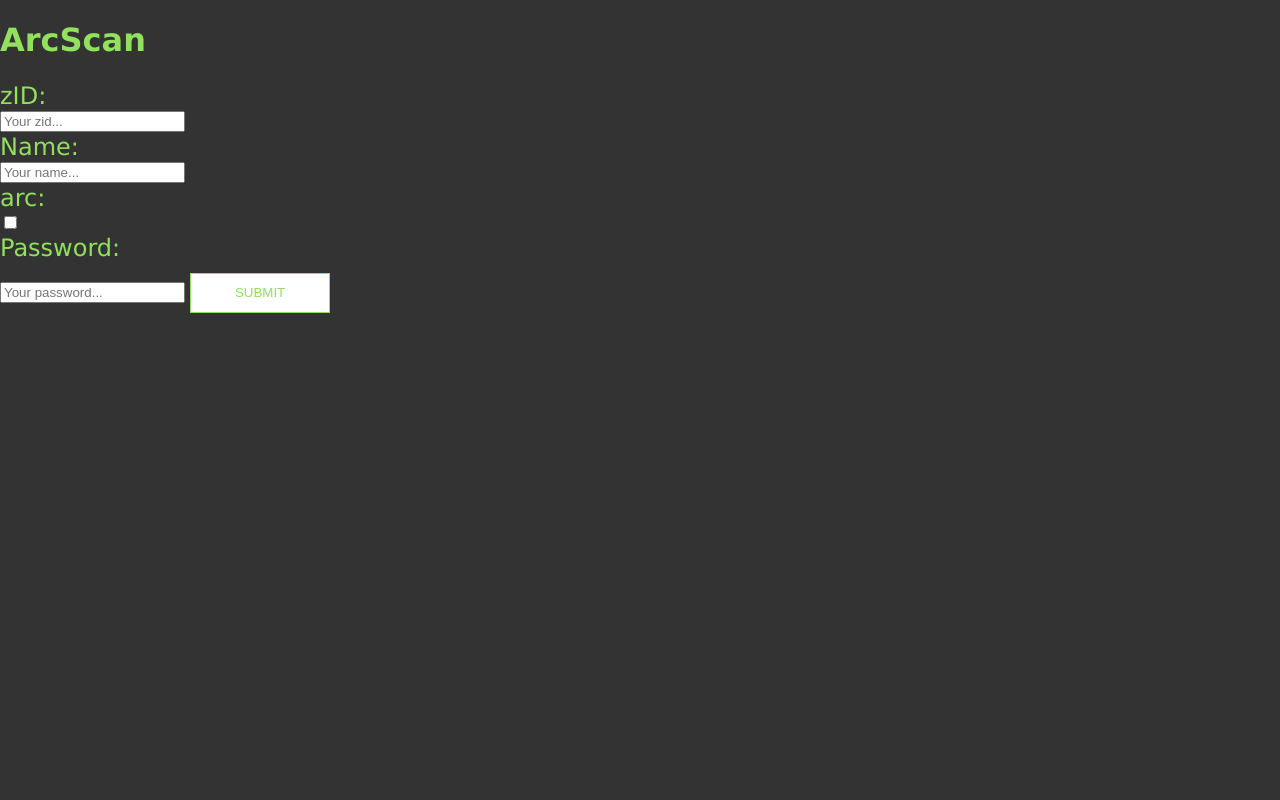
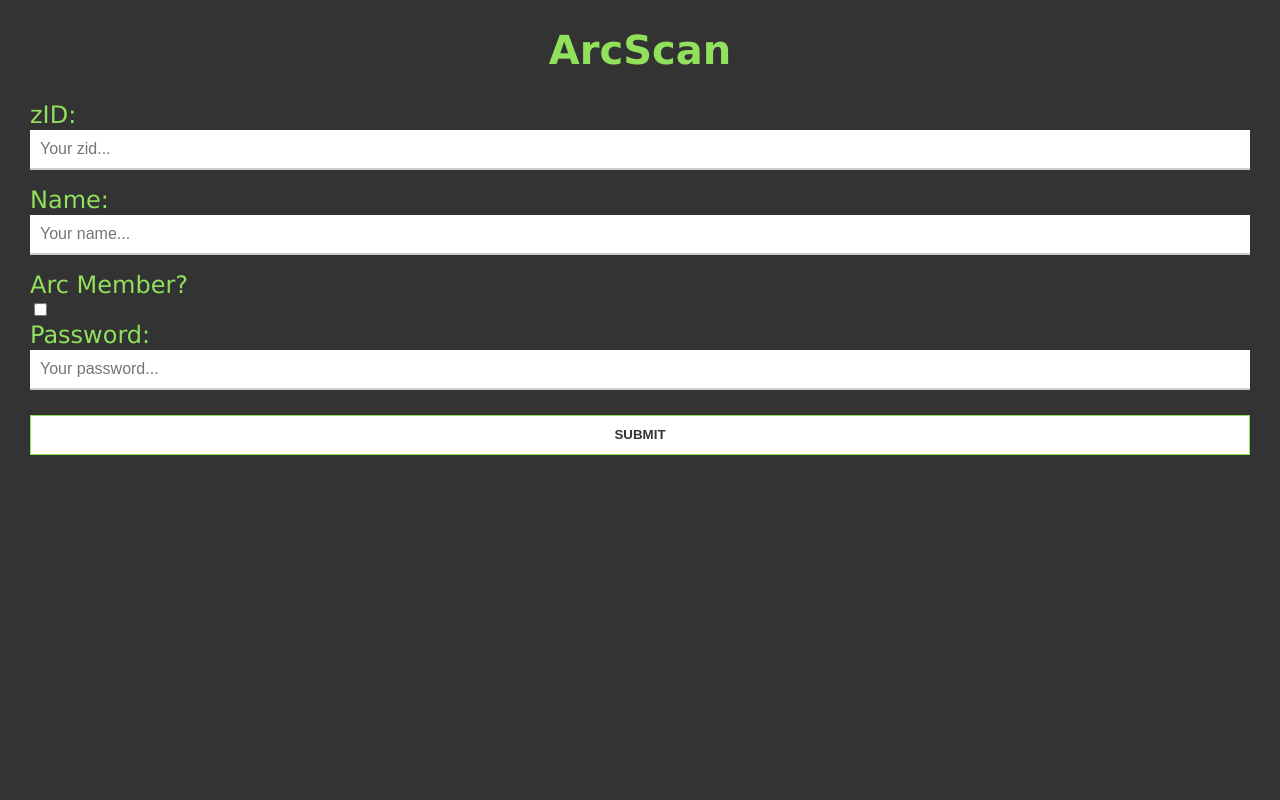
Before and after one commit to 00BBS/ArcScan-Public, a Flask app: template templates/index.html in a window 1280 px wide. Run offline with Flask 2, Linux system fonts and the light colour scheme; the template is opened without the code that fills it, so the values that code supplies are empty; some libraries are stand-ins or nearby versions.

Commit message:
Merge index and css

```diff
--- a/templates/index.html
+++ b/templates/index.html
@@ -4,115 +4,25 @@
     <meta charset="utf-8">
     <title>ArcScan</title>
     <link rel="shortcut icon" type="image/gif" href="images/cutefavicon.gif">
+    <link rel="stylesheet" href="style/index.css">
+    <link rel="stylesheet" href="https://use.fontawesome.com/releases/v5.1.0/css/all.css" integrity="sha384-lKuwvrZot6UHsBSfcMvOkWwlCMgc0TaWr+30HWe3a4ltaBwTZhyTEggF5tJv8tbt" crossorigin="anonymous">
 
-    <link rel="stylesheet" href="https://use.fontawesome.com/releases/v5.1.0/css/all.css" integrity="sha384-lKuwvrZot6UHsBSfcMvOkWwlCMgc0TaWr+30HWe3a4ltaBwTZhyTEggF5tJv8tbt" crossorigin="anonymous">
-  <style>
-  body, html{
-    background:#333333;
-    height: 100%;
-    margin: 0;
-    box-sizing: border-box;
-    font-family:"Lucida Grande", "Lucida Sans Unicode", "Lucida Sans", "DejaVu Sans", Verdana, sans-serif;
-  }
-  label{
-    color:#91E15C;
-    font-size:24px;
-    line-height: 30px;
-  }
-
-  #wrap {
-    width: 100%;
-    margin-left:30px;
-    margin-right:30px;
-    position: absolute;
-    top: 0px;
-    left: 0px;
-
-  }
-
-  input[type=text], select{
-
-    padding: 10px 10px;
-    display: inline-block;
-    font-size:16px;
-    border:none;
-    line-height:18px;
-    border-bottom: 2px solid #ccc;
-    box-sizing: border-box;
-    transition: all 0.5s ease-in-out;
-    -moz-transition: all 0.5s ease-in-out;
-    -webkit-transition: all 0.5s ease-in-out;
-    margin-bottom: 15px;
-  }
-
-  input[type=text]:focus{
-    display: inline-block;
-    line-height:18px;
-    font-size:16px;
-    border:none;
-    border-bottom: 2px solid #3B84D1;
-    box-sizing: border-box;
-    outline:none;
-    transition: all 0.5s ease-in-out;
-    -moz-transition: all 0.5s ease-in-out;
-    -webkit-transition: all 0.5s ease-in-out;
-  }
-
-
-  .notes{
-    height:80px;
-    resize:none;
-  }
-
-  input[type="submit"]{
-    background-color:white;
-    width: 140px;
-    border: 1px solid #91E15C ;
-    margin-top: 10px;
-    color:#91E15C;
-    height: 40px;
-    box-shadow:none;
-    border-radius: 0px;
-    vertical-align: center;
-    text-transform:uppercase;
-
-  }
-  h1 {
-    color: #91E15C;
-
-  }
-  #wrap {
-    width: 100%;
-  }
-  #background {
-    position: fixed;
-    width: 100%;
-    /*background-image:url(images/Movie-Night.jpg);*/
-    height:calc(100%);
-    background-position: center;
-    background-repeat: no-repeat;
-    background-size: cover;
-    outline-offset: -50px;
-    z-index: 1;
-  }
-
-  </style>
   </head>
 
   <body>
-  <div id="background">
+  <div id="wrap">
     <h1>ArcScan</h1>
 
     <div id="form" >
     <form METHOD = "POST">
 
         <label> zID: </label><br/>
-        <input name="zid" placeholder="Your zid...">
+        <input name="zid" type="text" placeholder="Your zid...">
         <br/>
         <label> Name: </label><br/>
-        <input name="name" placeholder="Your name...">
+        <input name="name" type="text" placeholder="Your name...">
         <br/>
-        <label> arc: </label><br/>
+        <label> Arc Member? </label><br/>
         <input type="checkbox" name="arc" placeholder="Your password...">
         <br/>
         <label> Password: </label><br/>
--- /dev/null
+++ b/templates/style/index.css
@@ -0,0 +1,83 @@
+* {
+  box-sizing: border-box;/* Includes padding and border in the element's total width and height*/
+}
+  body, html{
+    background:#333333;
+    box-sizing: border-box;
+    font-family:"Lucida Grande", "Lucida Sans Unicode", "Lucida Sans", "DejaVu Sans", Verdana, sans-serif;
+  }
+
+  #wrap {
+    position: absolute;
+    width:calc(100% - 60px);
+    top: 0px;
+    left: 30px;
+    z-index: 100;
+
+  }
+
+  label{
+  	color:#91E15C;
+  	font-size:24px;
+    line-height: 30px;
+  }
+
+  input[type=text], select, input[type=password]{
+    width: 100%;
+    padding: 10px 10px;
+    display: inline-block;
+  	font-size:16px;
+  	border:none;
+  	line-height:18px;
+    border-bottom: 2px solid #ccc;
+    box-sizing: border-box;
+    transition: all 0.5s ease-in-out;
+    -moz-transition: all 0.5s ease-in-out;
+    -webkit-transition: all 0.5s ease-in-out;
+    margin-bottom: 15px;
+  }
+
+  input[type=text]:focus, input[type=password]:focus{
+    display: inline-block;
+  	line-height:18px;
+  	font-size:16px;
+  	border:none;
+    border-bottom: 2px solid #3B84D1;
+    box-sizing: border-box;
+  	outline:none;
+    transition: all 0.5s ease-in-out;
+  	-moz-transition: all 0.5s ease-in-out;
+  	-webkit-transition: all 0.5s ease-in-out;
+  }
+
+
+  input[type="submit"]{
+  	background-color:white;
+    width: 100%;
+  	border: 1px solid #91E15C ;
+    margin-top: 10px;
+  	color:#333;
+    height: 40px;
+    font-weight: bold;
+  	box-shadow:none;
+  	border-radius: 0px;
+  	vertical-align: center;
+  	text-transform:uppercase;
+    transition: all 0.5s ease-in-out;
+  	-moz-transition: all 0.5s ease-in-out;
+  	-webkit-transition: all 0.5s ease-in-out;
+
+  }
+    input[type="submit"]:hover{
+  	background-color:#91E15C;
+    color: white;
+    transition: all 0.5s ease-in-out;
+  	-moz-transition: all 0.5s ease-in-out;
+  	-webkit-transition: all 0.5s ease-in-out;
+
+  }
+  h1 {
+    color: #91E15C;
+    font-size: 40px;
+    text-align: center;
+  }
```
